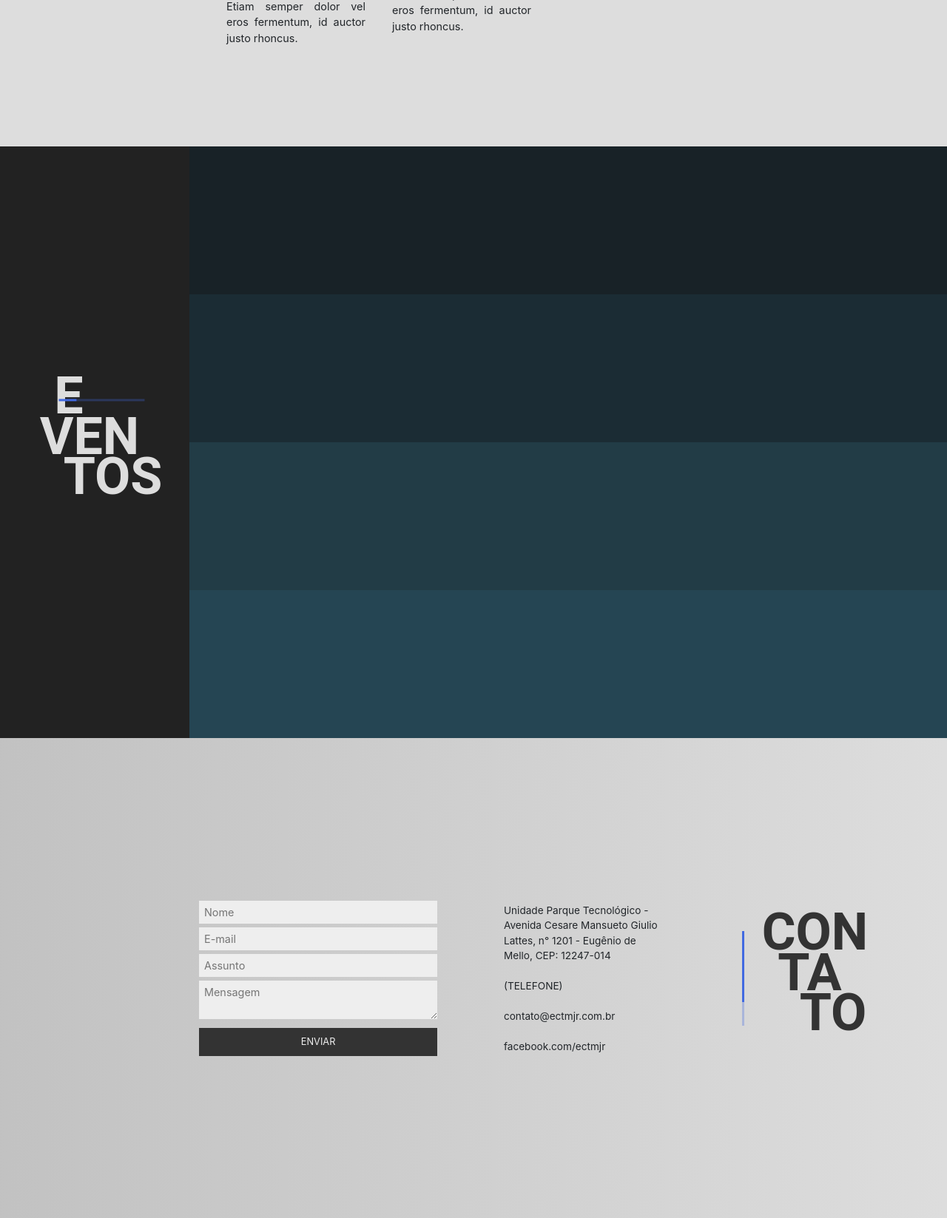
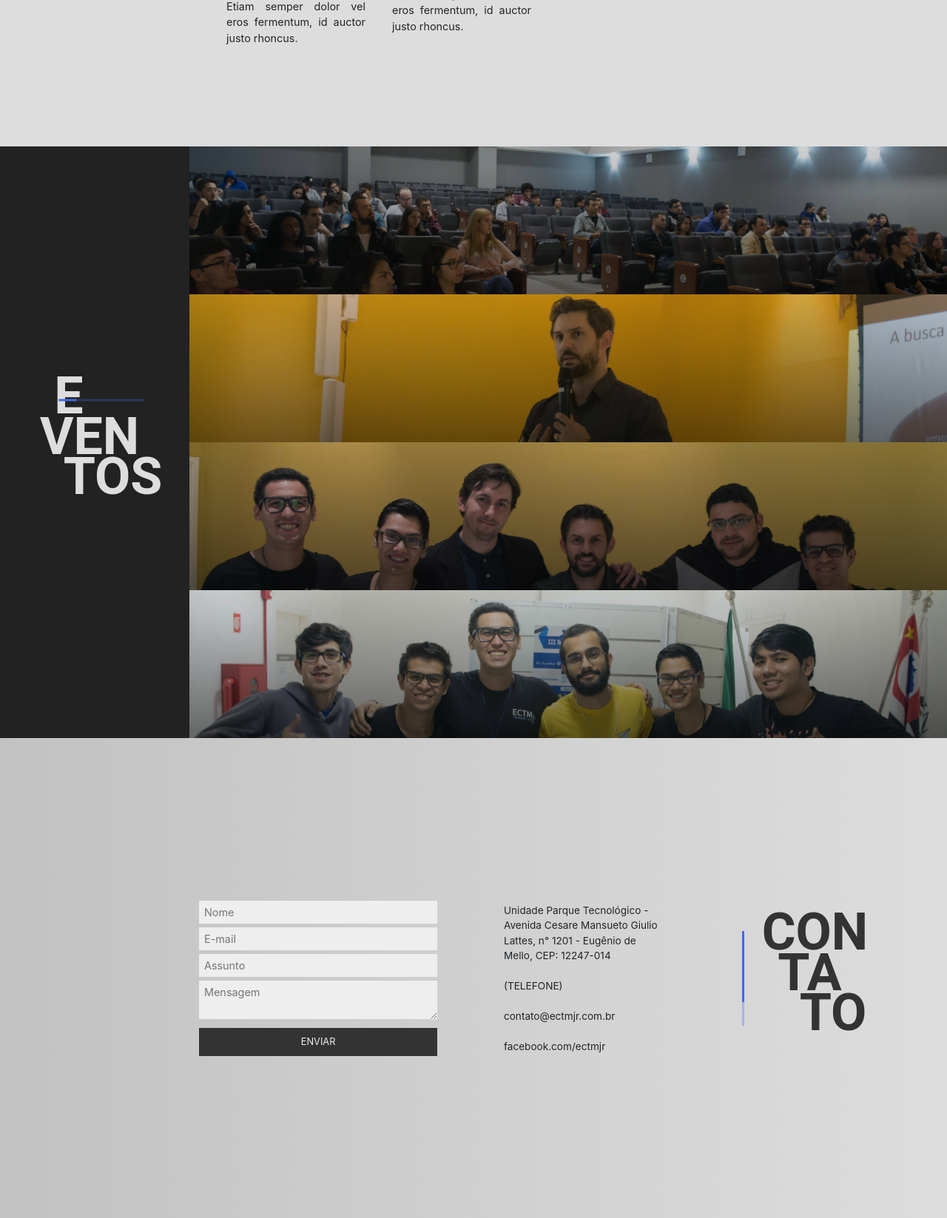
Before and after one commit to dsalexan/boyblue, a PHP site: page / in a window 1280 px wide. Shown: the part 3802-5449 px from the top of the page at 74% size. Run offline with PHP 8.4, Linux system fonts and the light colour scheme.

Commit message:
Pre-release finalizado, adicionar textos e imagens em geral

```diff
--- a/css/style.css
+++ b/css/style.css
@@ -544,8 +571,71 @@ section#eventos{
 
 #eventos .event-box{
   height: 25%;
+  position: relative;
+
+  cursor: pointer;
 }
 
+#eventos .event-box:before{
+  content: "";
+  display: block;
+  height: 100%;
+  width: 100%;
+  position: absolute;
+  top: 0;
+  left: 0;
+
+  opacity: 0.8;
+}
+
+#eventos .pic1:before{
+  background: url('../images/3se/pic1.jpg') no-repeat center center scroll;
+  background-size: 100% auto;
+  background-position-y: 40%;
+}
+
+#eventos .pic2:before{
+  background: url('../images/3se/pic2.jpg') no-repeat center center scroll;
+  background-size: 100% auto;
+  background-position-y: 35%;
+}
+
+#eventos .pic3:before{
+  background: url('../images/3se/pic3.jpg') no-repeat center center scroll;
+  background-size: 100% auto;
+  background-position-y: 35%;
+}
+
+#eventos .pic4:before{
+  background: url('../images/3se/pic4.jpg') no-repeat center center scroll;
+  background-size: 100% auto;
+  background-position-y: 30%;
+}
+
+#eventos .event-box:after{
+  /* Permalink - use to edit and share this gradient: http://colorzilla.com/gradient-editor/#000000+0,000000+100&0+0,0.65+100 */
+  background: -moz-linear-gradient(top, rgba(0,0,0,0) 0%, rgba(0,0,0,0.65) 100%); /* FF3.6-15 */
+  background: -webkit-linear-gradient(top, rgba(0,0,0,0) 0%,rgba(0,0,0,0.65) 100%); /* Chrome10-25,Safari5.1-6 */
+  background: linear-gradient(to bottom, rgba(0,0,0,0) 0%,rgba(0,0,0,0.65) 100%); /* W3C, IE10+, FF16+, Chrome26+, Opera12+, Safari7+ */
+  filter: progid:DXImageTransform.Microsoft.gradient( startColorstr='#00000000', endColorstr='#a6000000',GradientType=0 ); /* IE6-9 */
+
+  height: 100%;
+  width: 100%;
+  position: absolute;
+  top: 0;
+  left: 0;
+  content: "";
+
+  opacity: 0.75;
+}
+
+#eventos .event-box:hover:before{
+  opacity: 1;
+}
+
+#eventos .event-box:hover:after{
+  opacity: 0;
+}
 
 
 
--- a/index.html
+++ b/index.html
@@ -95,7 +95,7 @@
           <div class="title-border"></div>
         </div>
         <div class="holder-thing" style="width: 80%; left: 0;">
-          <div>
+          <div class="boxes">
             <div class="box inactive" data-index=4>
             </div>
             <div class="box left-0" data-index=3>
@@ -105,6 +105,7 @@
             <div class="box left-50" data-index=1>
             </div>
             <div class="box left-75" data-index=0>
+            </div>
           </div>
           <div class="slider">
             <div id="box-prev" class="arrow" style="text-align: left;" data-acc=1 data-status=1><</div>
@@ -197,10 +198,14 @@
         </div>
         <div class="holder-thing" style="width: 80%; right: 0;">
           <div style="height: 100%;">
-            <div class="event-box" style="background: #182227;"></div>
-            <div class="event-box" style="background: #1B2C34;"></div>
-            <div class="event-box" style="background: #223C46;"></div>
-            <div class="event-box" style="background: #254553;"></div>
+            <div class="event-box pic1" style="background: #182227;">
+            </div>
+            <div class="event-box pic2" style="background: #1B2C34;">
+            </div>
+            <div class="event-box pic3" style="background: #223C46;">
+            </div>
+            <div class="event-box pic4" style="background: #254553;">
+            </div>
           </div>
         </div>
     </section>
```
Also changed, not shown: other parts of css/style.css (+35 -8 lines), images/2se_logo.png (added), images/3se/pic1.jpg (added), images/3se/pic2.jpg (added), images/3se/pic3.jpg (added), images/3se/pic4.jpg (added), images/3se_logo.png (added), images/3se_logo_nome.png (added), images/buffet_logo.jpg (added), images/hs_logo.png (added).
